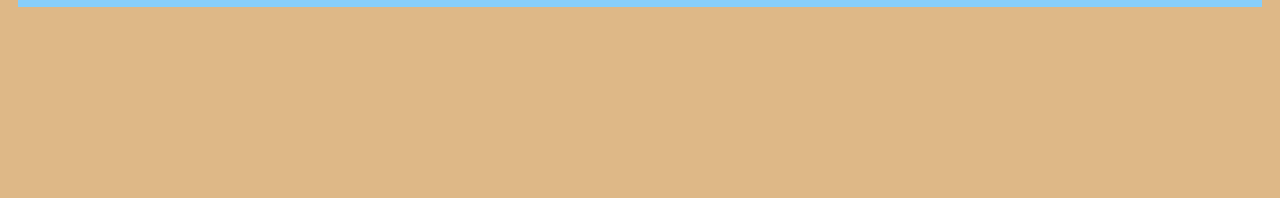
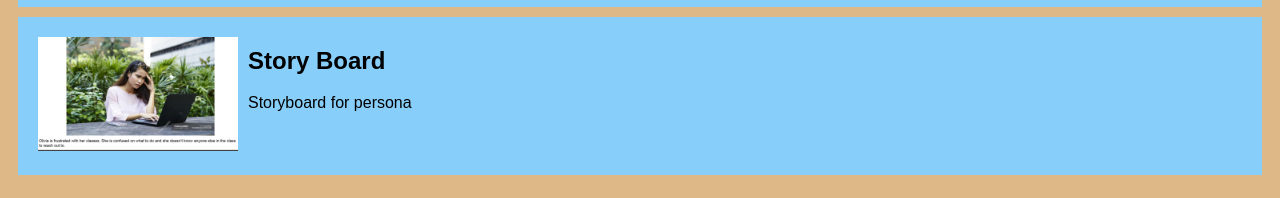
Before and after one commit to AlexBrown097/PoloBar.github.io, a plain HTML site: page index.html in a window 1280 px wide. Shown: the part 602-800 px from the top of the page. Drawn offline with Linux system fonts and the light colour scheme.

Commit message:
Add files via upload

```diff
--- a/index.html
+++ b/index.html
@@ -34,5 +34,14 @@
 </section>
 </section>
 
+<!-- sb -->
+<section class="assignment">
+    <a href="files/Storyboard- Alex-1.pdf"><img src="images/sb.png"></a>
+<section class="ass-details">
+<h2>Story Board</h2>
+<p>Storyboard for persona </p>
+</section>
+</section>
+
     </body>
 </html>
```
Also changed, not shown: images/ad.png, images/pr.png, images/ps.png, images/sb.png (added), 1 other file.
